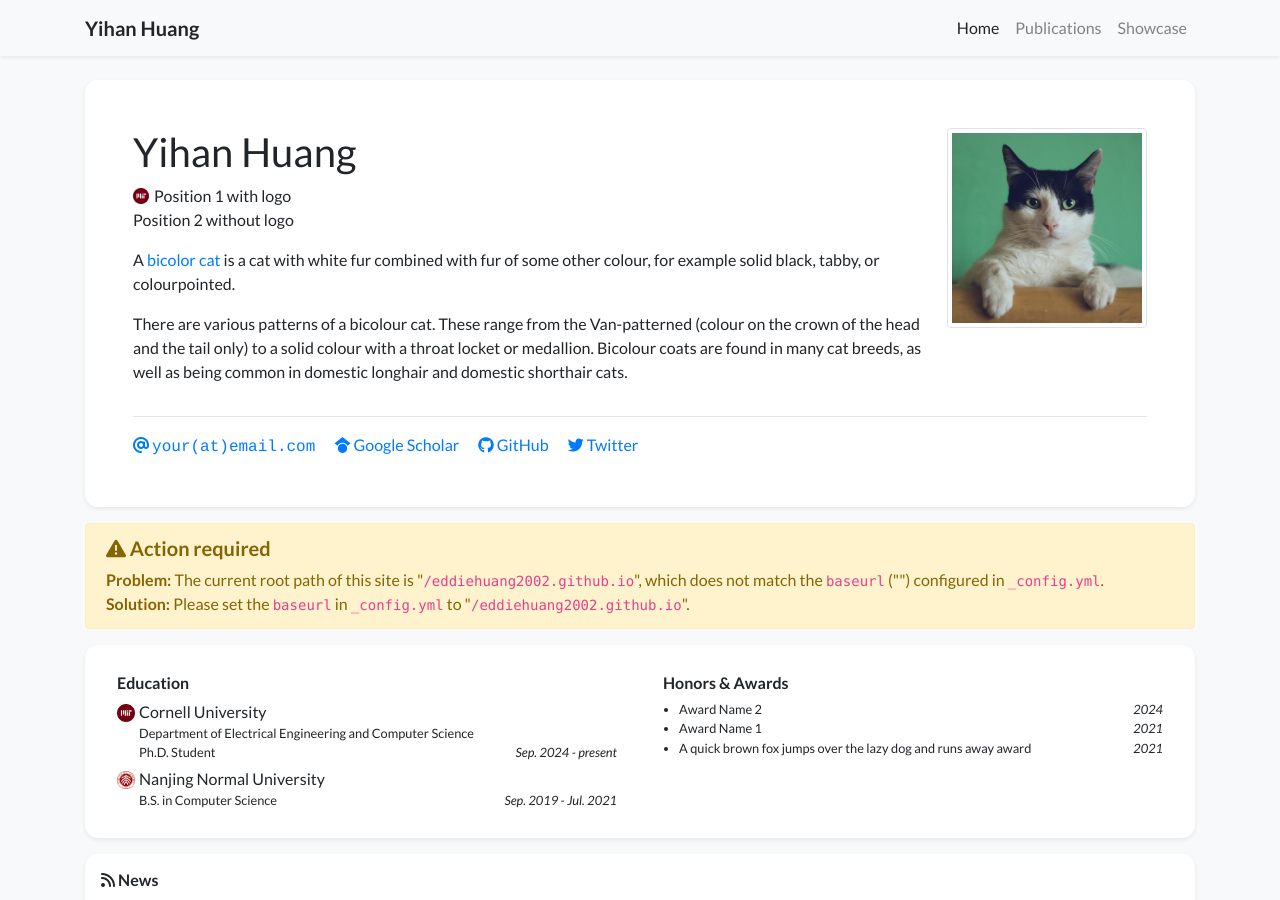
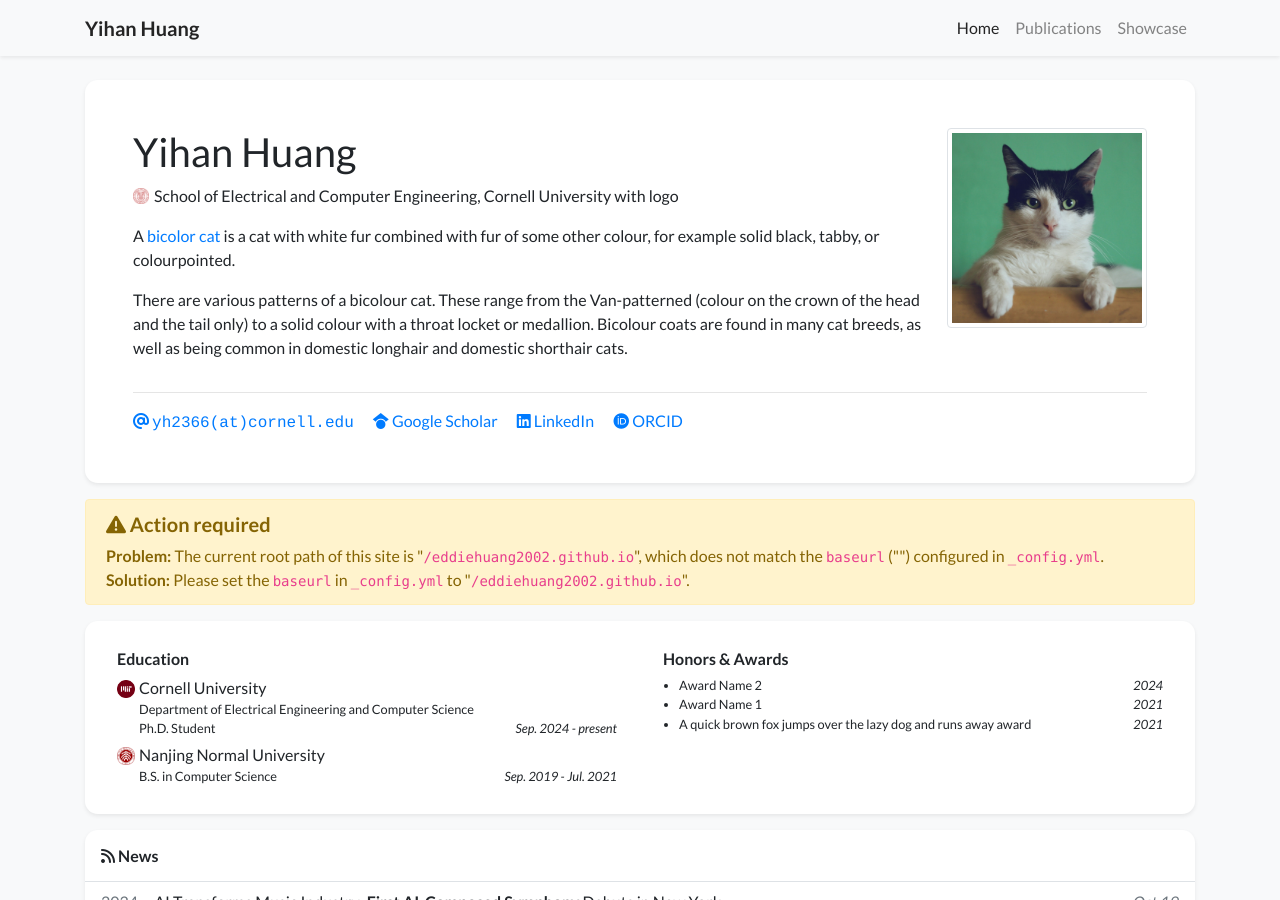
Before and after one commit to eddiehuang2002/eddiehuang2002.github.io, a Jekyll site: the page built from index.html, in a window 1280 px wide and 900 px high. Built offline with Jekyll 4.4.1, drawn with Linux system fonts in a browser that asks for light colours; nearby versions of some CDN libraries; a style sheet for code colours, icons or effects is not loaded.

Commit message:
Update profile.yml

```diff
--- a/_data/profile.yml
+++ b/_data/profile.yml
@@ -3,21 +3,21 @@ secondary_name: ""
 navbar_name: "Yihan Huang"
 
 positions:
-- logo: /assets/images/badges/MIT_Social_circle.png  # Logo is optional
-  name: Position 1 with logo
-- name: Position 2 without logo
+- logo: /assets/images/badges/Cornell.png  # Logo is optional
+  name: School of Electrical and Computer Engineering, Cornell University with logo
+# - name: Position 2 without logo
 
 
-email: "your@email.com"
+email: "yh2366@cornell.edu"
 # cv_link: link-to-your-cv-file
-gscholar: xFmQpf4AAAAJ  # This is an example, replace it with your own Google Scholar ID
-github: your_github_id
-twitter: your_twitter_id  # Do not include the '@' symbol
+gscholar: Q5Mol94AAAAJ  # This is an example, replace it with your own Google Scholar ID
+# github: your_github_id
+# twitter: your_twitter_id  # Do not include the '@' symbol
 # wechat_qrcode: /assets/images/etc/wechat.jpg
 # wechat_prompt: >-
 #   Please tell me your <strong>name</strong> and <strong>affiliation</strong> (current or past) when adding my wechat. Thanks!
-# linkedin: your-linked-in-id
-# orcid: 0000-0000-0000-0000
+linkedin: yihanhuang2002
+orcid: 0009-0005-5136-8416
 
 short_bio_text_justify: false
 short_bio: >-
```
